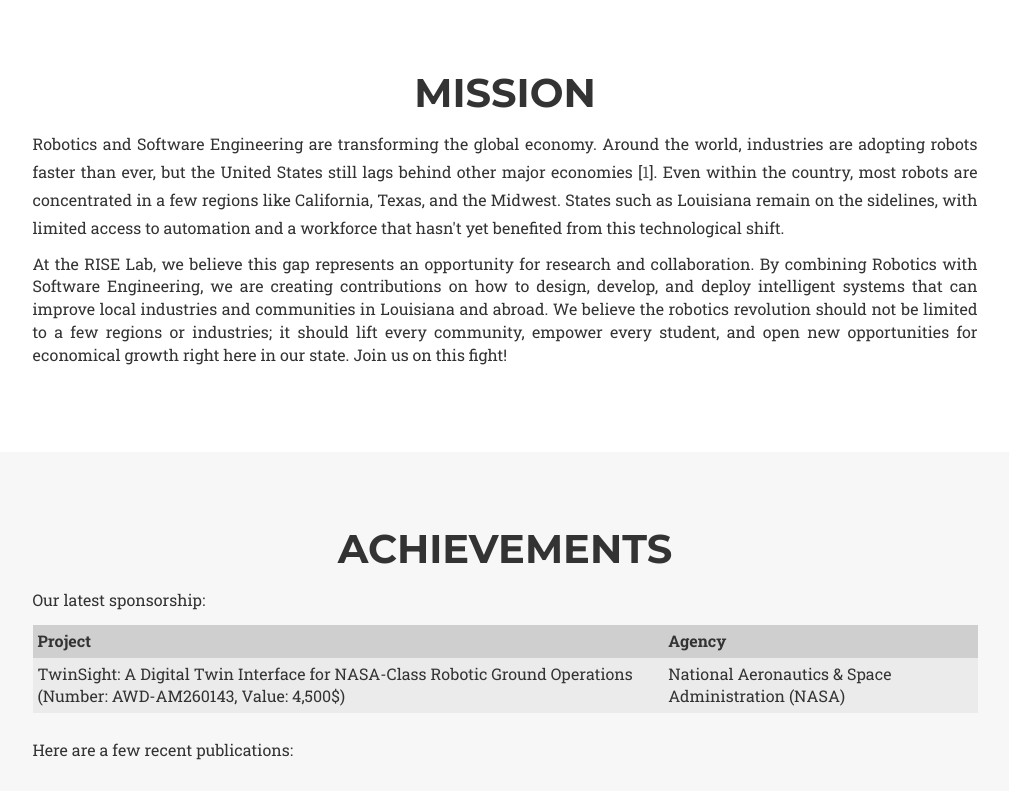
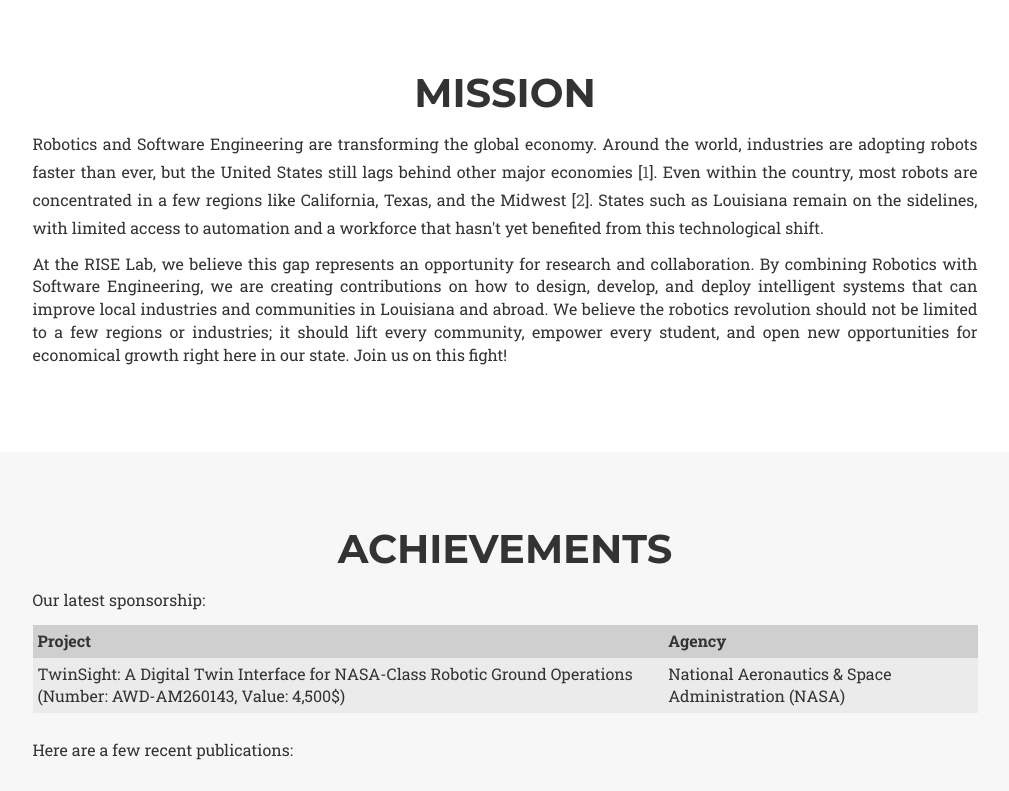
Before and after one commit to riseatlsu/riseatlsu.github.io, a Jekyll site: the page built from index.html, in a window 1280 px wide and 900 px high, scrolled down 495 px, cut to the strip 99-890 px from the top of the window. Shown: the whole strip, without its empty margins (135-1144 px from the left). Built offline with Jekyll 4.4.1, drawn with Linux system fonts in a browser that asks for light colours; nearby versions of some CDN libraries; some web fonts are replaced; some of the changed text lies outside the part shown.

Commit message:
More updates

```diff
--- a/_includes/mission.html
+++ b/_includes/mission.html
@@ -9,7 +9,7 @@
             <div class="row">
                 <div class="col-md-10 text-justify col-md-offset-1">
                 <p>Robotics and Software Engineering are transforming the global economy. Around the world, industries are adopting robots faster than ever, but the United States still lags behind other major economies [<a href="https://ifr.org/ifr-press-releases/news/global-robotics-race-korea-singapore-and-germany-in-the-lead">1</a>].
-                Even within the country, most robots are concentrated in a few regions like California, Texas, and the Midwest. States such as Louisiana remain on the sidelines, with limited
+                Even within the country, most robots are concentrated in a few regions like California, Texas, and the Midwest [<a href="https://www.axios.com/2023/08/08/robot-economy">2</a>]. States such as Louisiana remain on the sidelines, with limited
                 access to automation and a workforce that hasn't yet benefited from this technological shift.</p>
 
                 <p></p>At the RISE Lab, we believe this gap represents an opportunity for research and collaboration. By combining Robotics with Software Engineering, we are creating contributions on how to design,
--- a/_includes/organization.html
+++ b/_includes/organization.html
@@ -88,6 +88,9 @@
                 <div class="col-md-12">
                 <h4 style="padding-left: 25px;"><b>Other members</b></h4>
                 <ul>
+                    <li>Steven Tan, Undergraduate</li>
+                    <li>Helena Schuler, Undergraduate</li>
+                    <li>Alanna Reeves-Miller, Undergraduate</li>
                     <li>Daniel Guo, Undergraduate</li>
                     <li>Max Duet, Undergraduate</li>
                     <li>Kyle King, Undergraduate</li>
```
Also changed, not shown: 1 other file.
